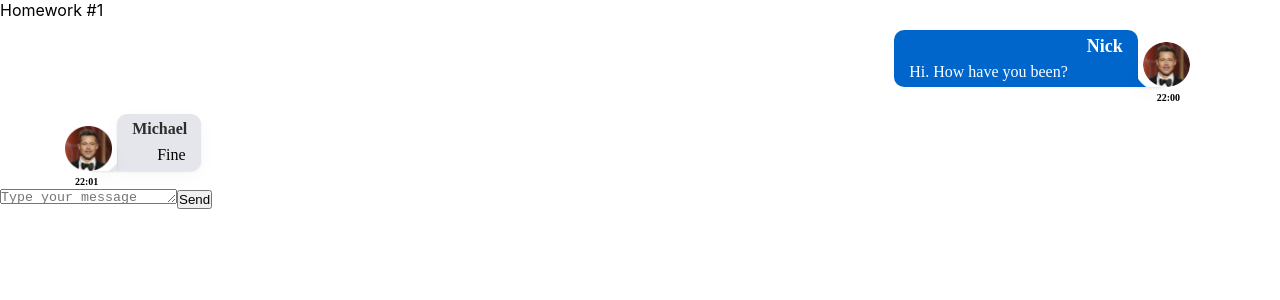
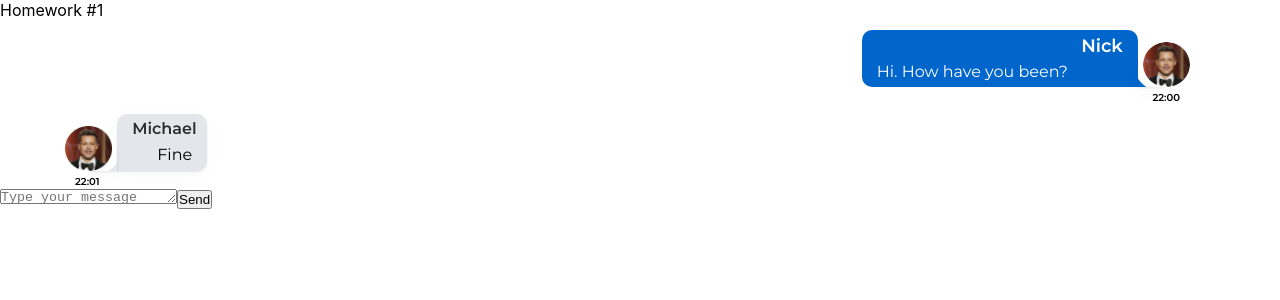
Before and after one commit to wrunika/hws2-master, a React (Create React App) app: page / in a window 1280 px wide. Shown: the top 300 px of the page. Built offline with nearby package versions, Linux system fonts and the light colour scheme.

Commit message:
feat: add fonts links into html

```diff
--- a/public/index.html
+++ b/public/index.html
@@ -24,6 +24,9 @@
       work correctly both with client-side routing and a non-root public URL.
       Learn how to configure a non-root public URL by running `npm run build`.
     -->
+    <link rel="preconnect" href="https://fonts.googleapis.com">
+    <link rel="preconnect" href="https://fonts.gstatic.com" crossorigin>
+    <link href="https://fonts.googleapis.com/css2?family=Aleo:ital,wght@0,400;0,700;1,700&family=Montserrat:wght@400;600&display=swap" rel="stylesheet">
     <title>React App</title>
   </head>
   <body>
--- a/src/s2-homeworks/hw01/friend-message/FriendMessage.module.css
+++ b/src/s2-homeworks/hw01/friend-message/FriendMessage.module.css
@@ -47,7 +47,7 @@
 }
 
 .friendName {
-    font-family: 'Montserrat';
+    font-family: 'Montserrat', sans-serif;
     font-style: normal;
     font-weight: 600;
     font-size: 16px;
@@ -58,7 +58,7 @@
 }
 
 .friendMessageText {
-    font-family: 'Montserrat';
+    font-family: 'Montserrat', sans-serif;
     font-style: normal;
     font-weight: 400;
     font-size: 16px;
@@ -74,7 +74,7 @@
 }
 
 .friendTime {
-    font-family: 'Montserrat';
+    font-family: 'Montserrat', sans-serif;
     font-style: normal;
     font-weight: 600;
     font-size: 10px;
--- a/src/s2-homeworks/hw01/message/Message.module.css
+++ b/src/s2-homeworks/hw01/message/Message.module.css
@@ -51,7 +51,7 @@
 }
 
 .name {
-    font-family: 'Montserrat';
+    font-family: 'Montserrat', sans-serif;
     font-style: normal;
     font-weight: 600;
     font-size: 18px;
@@ -61,7 +61,7 @@
 }
 
 .messageText {
-    font-family: 'Montserrat';
+    font-family: 'Montserrat', sans-serif;
     font-style: normal;
     font-weight: 400;
     font-size: 16px;
@@ -77,7 +77,7 @@
 }
 
 .time {
-    font-family: 'Montserrat';
+    font-family: 'Montserrat', sans-serif;
     font-style: normal;
     font-weight: 600;
     font-size: 10px;
```
